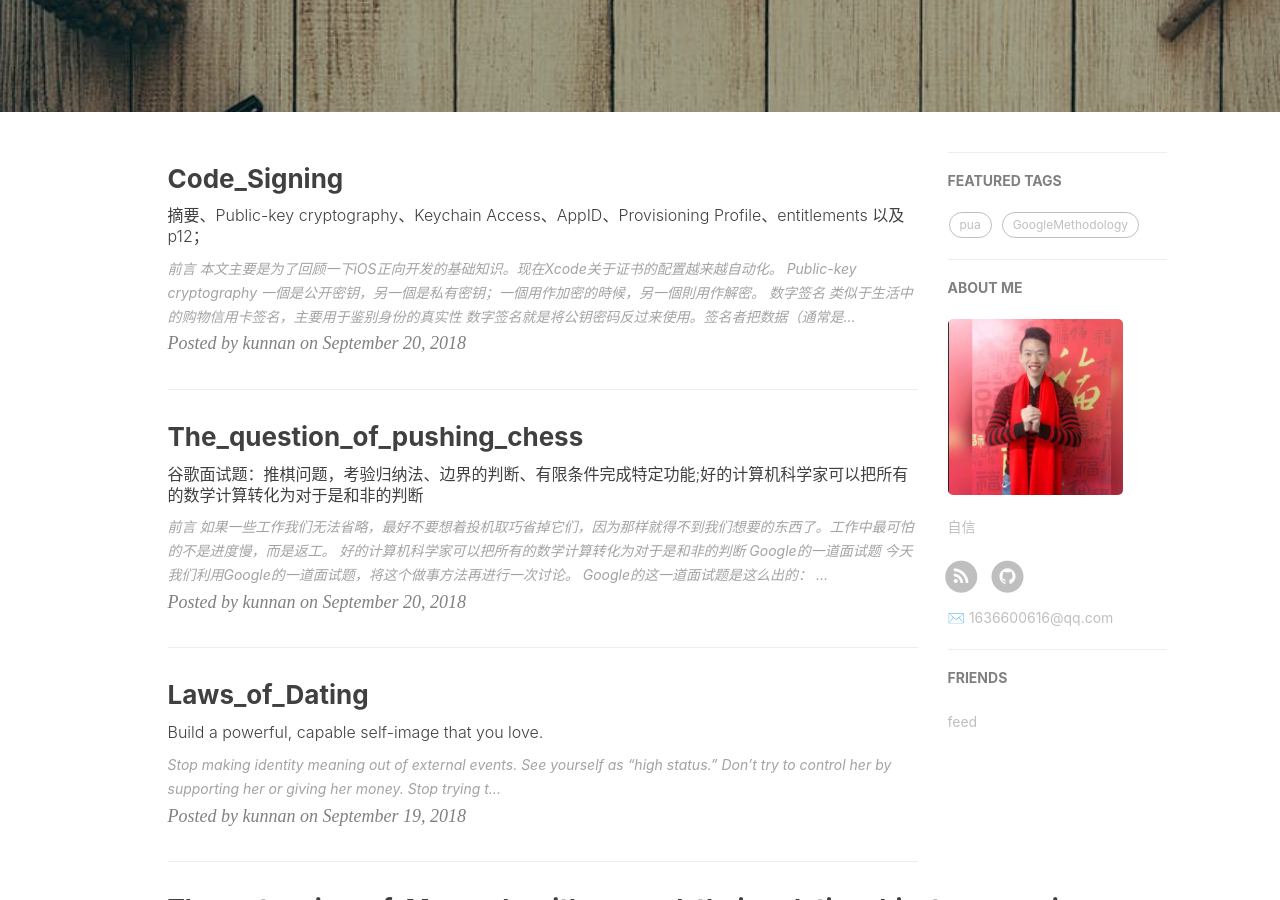
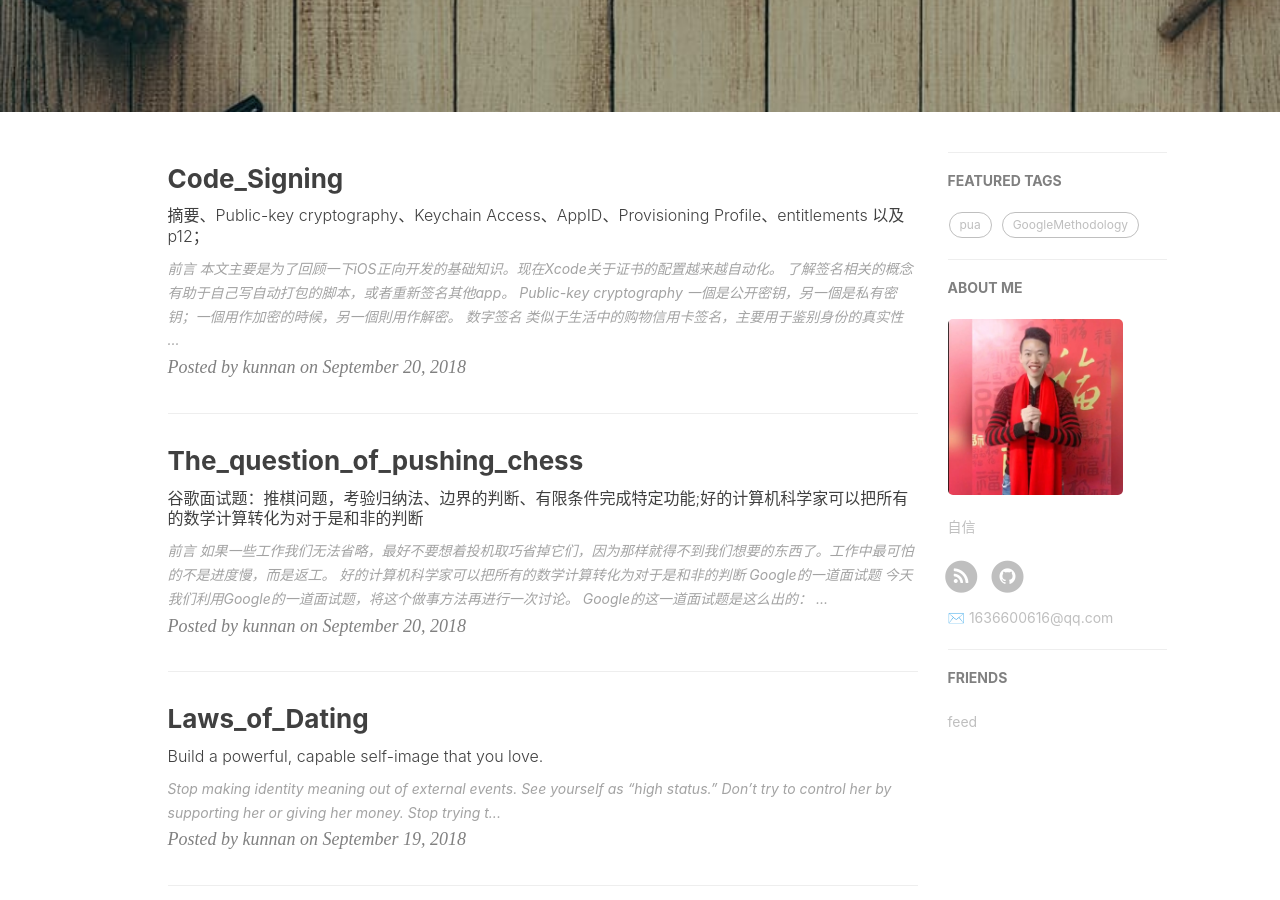
Before and after one commit to pua1203/pua1203.github.io, a Jekyll site: the page built from index.html, in a window 1280 px wide and 900 px high, scrolled down 326 px. Built offline with Jekyll 4.4.1, drawn with Linux system fonts in a browser that asks for light colours; nearby versions of some CDN libraries; the list of posts is cut into pages by our own code; comment, search, counter and statistics services are not loaded; part of the change alters nothing that is shown.

Commit message:
对应把 CertificateSigningRequest 传到苹果后台生成证书，并下载到本地。这时本地有两个证书，一个是第 1 步生成的，一个是这里下载回来的，keychain 会把这两个证书关联起来，因为他们公私钥是对应的，在XCode选择下载回来的证书时，实际上会找到 keychain 里对应的私钥去签名。这里私钥只有生成它的这台 Mac 有，如果别的 Mac 也要编译签名这个 App 怎么办？答案是把私钥导出给其他 Mac 用，在 keychain 里导出私钥，就会存成 .p12 文件，其他 Mac 打开后就导入了这个私钥

````diff
--- a/_posts/objc/2018-09-20-Code_Signing.md
+++ b/_posts/objc/2018-09-20-Code_Signing.md
@@ -14,6 +14,10 @@ subtitle: 摘要、Public-key cryptography、Keychain Access、AppID、Provision
 # 前言
 
 本文主要是为了回顾一下iOS正向开发的基础知识。现在Xcode关于证书的配置越来越自动化。
+
+了解签名相关的概念有助于自己写自动打包的脚本，或者重新签名其他app。
+
+
 
 
 
@@ -57,30 +61,38 @@ keychain 的证书助手来申请公私钥。生成的 `CertificateSigningReques
 
 #  code signing
 
+#### 双层签名
 
+- 两对公私钥
 
+  * 申请证书的时候，在 Mac 开发机器生成一对公私钥，这里称为公钥L，私钥L。
+    * 对应的是 keychain 里的 “从证书颁发机构请求证书”，这里就本地生成了一对公私钥，保存的 CertificateSigningRequest 就是公钥，私钥保存在本地电脑里。
+      * 把公钥 L 传到苹果后台，用苹果后台里的私钥 A 去签名公钥 L。得到一份数据包含了公钥 L 以及其签名，把这份数据称为AcountCertificateSigningRequest证书。这个证书可用于申请appID
+  * 苹果自己有固定的一对公私钥，私钥在苹果后台，公钥在每个 iOS 设备上。这里称为公钥A，私钥A。
 
+- 在苹果后台申请 AppID，配置好设备 ID 列表和 APP 可使用的权限，再加上一步的AcountCertificateSigningRequest证书，组成的数据用私钥 A 签名，把数据和签名一起组成一个 Provisioning Profile 文件
 
+  * `对应把 CertificateSigningRequest 传到苹果后台生成证书，并下载到本地。这时本地有两个证书，一个是第 1 步生成的，一个是这里下载回来的，keychain 会把这两个证书关联起来，因为他们公私钥是对应的，在XCode选择下载回来的证书时，实际上会找到 keychain 里对应的私钥去签名。这里私钥只有生成它的这台 Mac 有，如果别的 Mac 也要编译签名这个 App 怎么办？答案是把私钥导出给其他 Mac 用，在 keychain 里导出私钥，就会存成 .p12 文件，其他 Mac 打开后就导入了这个私钥。`
+  * 在苹果网站上操作，配置 AppID / 权限 / 设备等，最后下载 Provisioning Profile 文件。
 
+- 在开发时，编译完一个 APP 后，用本地的私钥 L 对这个 APP 进行签名，同时把第上步得到的 Provisioning Profile 文件打包进 APP 里，文件名为 embedded.mobileprovision，把 APP 安装到手机上。
 
+  * `XCode 会通过下载回来的证书（存着公钥），在本地找到对应的私钥（第一步生成的），用本地私钥去签名 App，并把 Provisioning Profile 文件命名为 embedded.mobileprovision 一起打包进去。这里对 App 的签名数据保存分两部分，Mach-O 可执行文件会把签名直接写入这个文件里，其他资源文件则会保存在 _CodeSignature 目录下。`
 
+- 在安装时，iOS 系统取得证书，通过系统内置的公钥 A，去验证 embedded.mobileprovision 的数字签名是否正确，里面的证书签名也会再验一遍。
 
-#### 具体的操作步骤（你大概扫一下即可，太简单了）
+- 确保了 embedded.mobileprovision 里的数据都是苹果授权以后，就可以取出里面的数据，做各种验证，包括用公钥 L 验证APP签名，验证设备 ID 是否在 ID 列表上，AppID 是否对应得上，权限开关是否跟 APP 里的 Entitlements 对应等。
 
+![image](https://ws2.sinaimg.cn/large/af39b376gy1fvg32y7lkej20hn0b7jsr.jpg)
 
-
-
-
-
-
-
-
-
+* 签名是在安装流程进行校验的，越狱设备可以安装一些tweak来屏蔽签名校验
+* 在app被加载到内存的时候，app store 对app的加固会被解密，因此可以利用这个时机进行[dump](https://github.com/AloneMonkey/frida-ios-dump)
 
 
 
 # See Also
 
+>* [黑幕背后的 Code Signing](https://mp.weixin.qq.com/s?__biz=MzI5NjAwNjg1Nw==&mid=2457137240&idx=1&sn=6bcb062dcc29ecf2473d46387969d7a1&scene=19#wechat_redirect)
 >* newpost
 >
 ```
````
